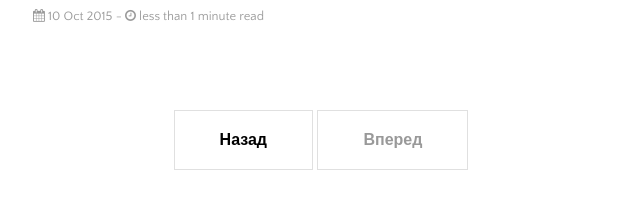
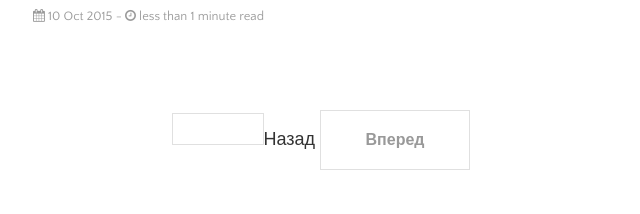
Before and after one commit to Romanova-ej/Romanova-ej.github.io_off, a Jekyll site: the page built from index.html, in a window 1280 px wide. Shown: the part 3005-3219 px from the top of the page, without its empty margins (319-959 px from the left). Built offline with Jekyll 4.4.1, drawn with Linux system fonts in a browser that asks for light colours; nearby versions of some CDN libraries; the list of posts is cut into pages by our own code; grey boxes are pictures that could not be loaded.

Commit message:
'remark2'

```diff
--- a/_layouts/home.html
+++ b/_layouts/home.html
@@ -21,7 +21,7 @@ title: Home
 <!-- Pagination links -->
 <div class="pagination">
   {% if paginator.next_page %}
-    <a class="pagination-button pagination-active" href="{{ site.github.url }}{{ paginator.next_page_path }}" class="next">Назад</a>
+    <a class="pagination-button pagination-active" href="{{ site.github.url }}{{ paginator.next_page_path }}"><a class="next">Назад</a>
   {% else %}
     <span class="pagination-button">Назад</span>
   {% endif %}
```
